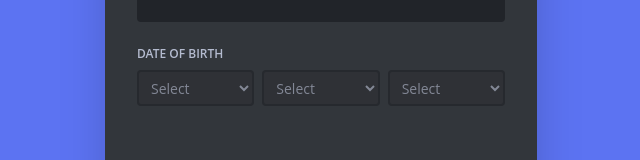
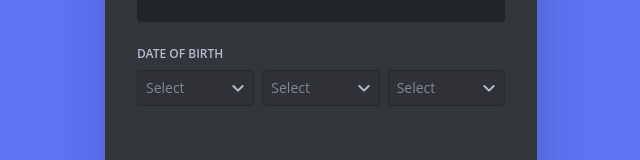
Before and after one commit to timothyc3/discord-clone, a React (Create React App) app: page / in a window 1280 px wide. Both pictures are taken after typing "name@example.com", "Sample123" into the empty fields and a click on the button "Register". Shown: the part 406-566 px from the top of the page, without its empty margins (319-959 px from the left). Built offline with nearby package versions, Linux system fonts and the light colour scheme.

Commit message:
Added custom SVG for drop down arrow on date of birth select.

```diff
--- a/src/components/LoginScreen/components/SignUpForm.tsx
+++ b/src/components/LoginScreen/components/SignUpForm.tsx
@@ -30,8 +30,8 @@ export default function SignUpForm() {
         return yearArray.map(year => <option value={year}>{year}</option>);
     })();
 
-    const selectClassName = "bg-sub-black border-2 border-server-bar-black/60 rounded text-inactive-light-grey" +
-        " text-sm pl-2 font-medium";
+    const selectClassName = "w-full h-full bg-sub-black border-[1px] border-server-bar-black/60 rounded text-inactive-light-grey" +
+        " text-sm pl-2 font-medium focus:outline-none hover:border-server-bar-black appearance-none box-border";
 
     return (
         <div className="bg-main-content-black w-108 h-132 rounded-md shadow-2xl p-8">
@@ -56,24 +56,51 @@ export default function SignUpForm() {
                 <fieldset className="grid grid-rows-[auto_1fr] mb-6">
                     <h2 className="font-semibold">DATE OF BIRTH</h2>
                     <div className="grid grid-cols-3 gap-x-2 mt-2 h-9">
+                        <div className="relative">
                             <select
                                 className={selectClassName}
                                 name="day" id="day" >
                                 <option value="" disabled selected>Select</option>
                                 {dayOptions}
                             </select>
+                            <svg xmlns="http://www.w3.org/2000/svg"
+                                 className="h-4 w-4 absolute right-0 top-2/4 -translate-y-2/4 -translate-x-2/4
+                                 pointer-events-none"
+                                 fill="none" viewBox="0 0 24 24"
+                                 stroke="currentColor" stroke-width="3">
+                                <path stroke-linecap="round" stroke-linejoin="round" d="M19 9l-7 7-7-7"/>
+                            </svg>
+                        </div>
+                        <div className="relative">
                             <select
                                 className={selectClassName}
                                 name="month" id="month">
                                 <option value="" disabled selected>Select</option>
                                 {monthOptions}
                             </select>
+                            <svg xmlns="http://www.w3.org/2000/svg"
+                                 className="h-4 w-4 absolute right-0 top-2/4 -translate-y-2/4 -translate-x-2/4
+                                 pointer-events-none"
+                                 fill="none" viewBox="0 0 24 24"
+                                 stroke="currentColor" stroke-width="3">
+                                <path stroke-linecap="round" stroke-linejoin="round" d="M19 9l-7 7-7-7"/>
+                            </svg>
+                        </div>
+                        <div className="relative">
                             <select
                                 className={selectClassName}
                                 name="year" id="year">
                                 <option value="" disabled selected>Select</option>
                                 {yearOptions}
                             </select>
+                            <svg xmlns="http://www.w3.org/2000/svg"
+                                 className="h-4 w-4 absolute right-0 top-2/4 -translate-y-2/4 -translate-x-2/4
+                                 pointer-events-none"
+                                 fill="none" viewBox="0 0 24 24"
+                                 stroke="currentColor" stroke-width="3">
+                                <path stroke-linecap="round" stroke-linejoin="round" d="M19 9l-7 7-7-7"/>
+                            </svg>
+                        </div>
                     </div>
                 </fieldset>
 
```
Lines whose indentation alone changed are shown as unchanged.
